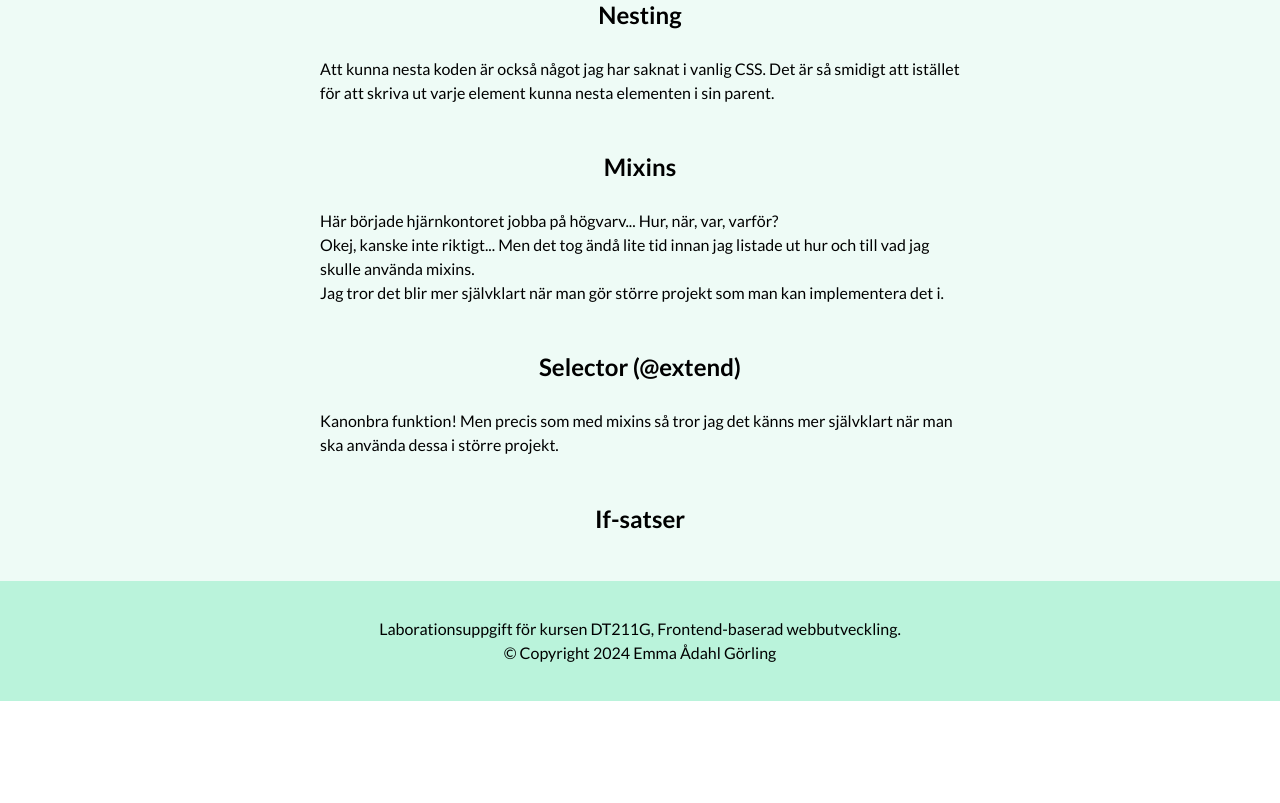
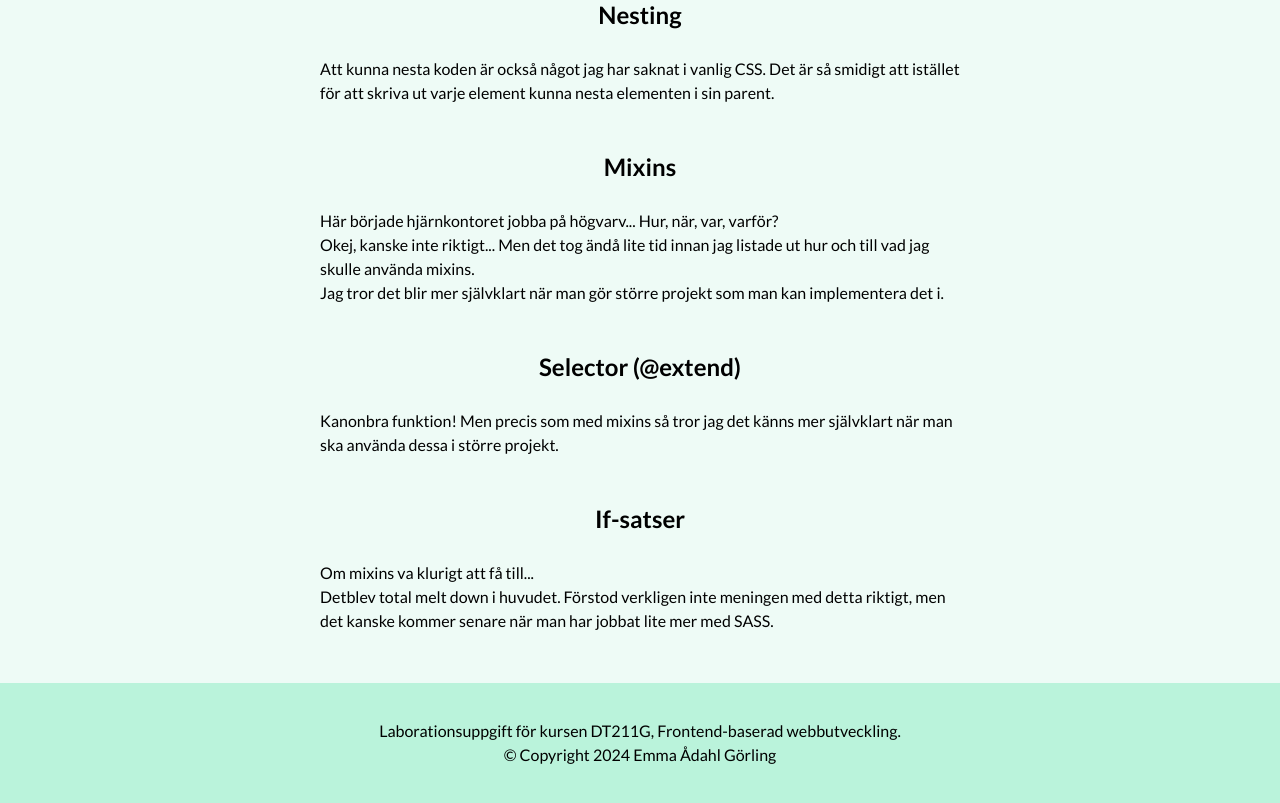
Before and after one commit to EmmaGorling/Frontend_Moment3, a website built with Parcel: page src/sass.html in a window 1280 px wide. Shown: the part 566-1369 px from the top of the page. Before the commit the page ends 1267 px from the top, so only its background shows below. Built offline with nearby package versions, Linux system fonts and the light colour scheme.

Commit message:
Försöker f till en if-sats på något vänster..

```diff
--- a/src/css/_component.scss
+++ b/src/css/_component.scss
@@ -93,6 +93,7 @@ h1 {
 
 picture, img {
     @include base.images;
+
 }
 
 /* Mörkt tema på enhet */
--- a/src/sass.html
+++ b/src/sass.html
@@ -79,7 +79,10 @@
             <article>
                 <h2> If-satser</h2>
                 <p>
-
+                    Om mixins va klurigt att få till...
+                    <br>
+                    Detblev total melt down i huvudet. Förstod verkligen inte meningen med detta riktigt,
+                    men det kanske kommer senare när man har jobbat lite mer med SASS.
                 </p>
             </article>
         </section>
```
Also changed, not shown: src/css/_base.scss (line endings or trailing spaces).
